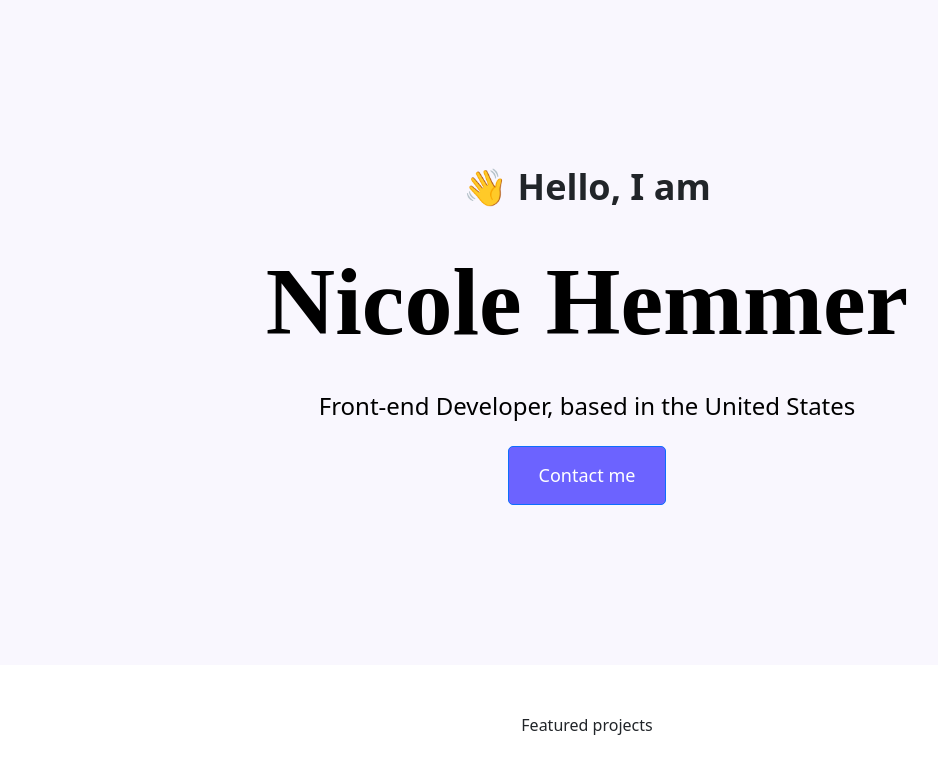
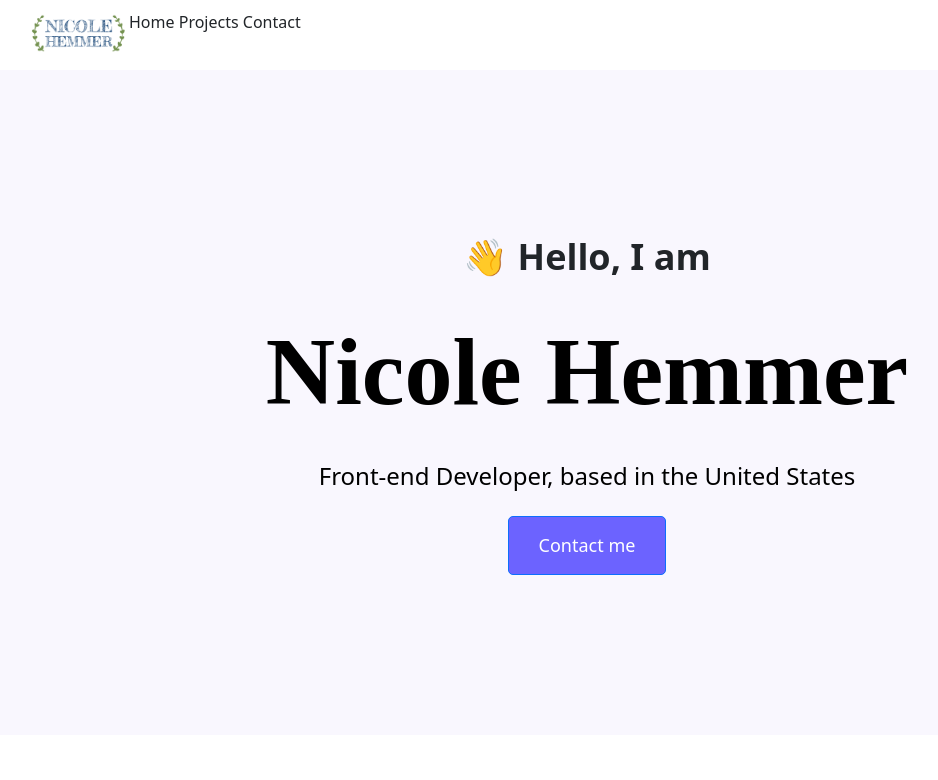
Before and after one commit to nhemmer730/Portfolio-project, a plain HTML site: page index.html in a window 1280 px wide. Shown: the top 780 px of the page, without its empty margins (53-991 px from the left). Drawn offline with nearby package versions, Linux system fonts and the light colour scheme; a web font is replaced by a local one.

Commit message:
added own logo and started nav bar

```diff
--- a/index.html
+++ b/index.html
@@ -17,6 +17,19 @@
     </head>
 
     <body>
+
+        <div class="container">
+            <nav class="d-flex justify-content-betweeen">
+                <img src="portfolio/Logo.png" class="logo" alt="">
+                <ul>
+                    <li>Home</li>
+                    <li>Projects</li>
+                    <li>Contact</li>
+                </ul>
+            </nav>
+        </div>
+
+
         <div class="hero">
             <p>👋 Hello, I am</p>
             <h1>Nicole Hemmer</h1>
--- a/portfolio/style.css
+++ b/portfolio/style.css
@@ -97,6 +97,24 @@ p {
   font-family: var(--default-font-family);
 }
 
+.logo {
+  max-width: 100px;
+}
+
+nav {
+  padding: 10px 0;
+}
+
+nav li {
+  display: inline;
+  list-style: none;
+}
+
+nav ul {
+  padding: 0;
+  margin: 0;
+}
+
 @media (max-width: 900px) {
   h1 {
     font-size: 60px;
```
Also changed, not shown: portfolio/Logo.png (added).
